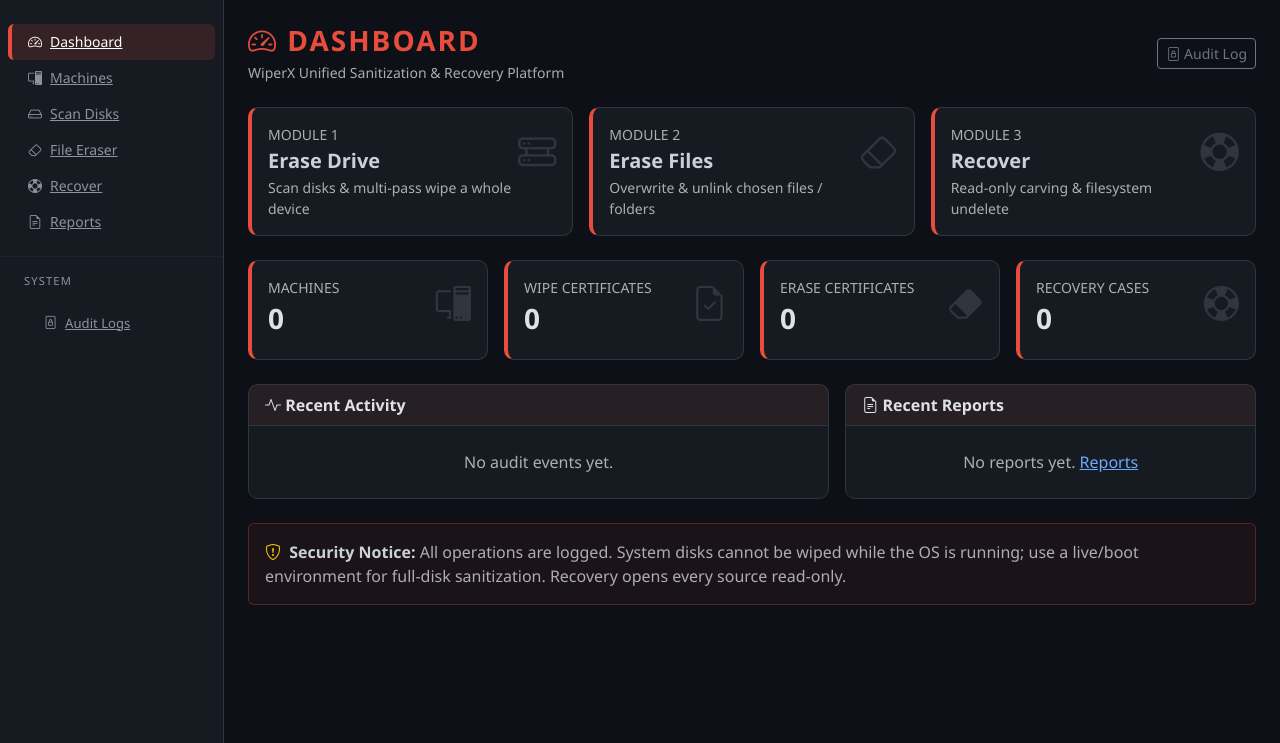
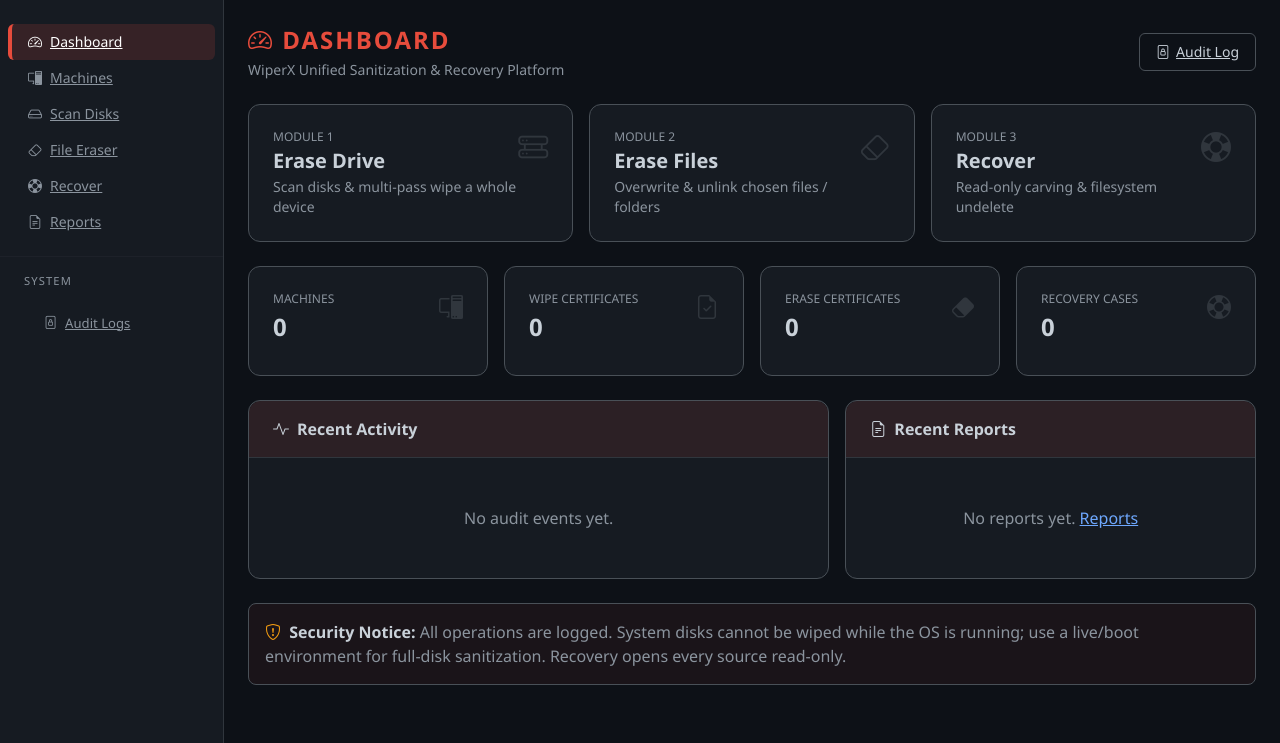
Before and after one commit to harishvidyarthcsecs/WiperX, a Flask app: page / in a window 1280 px wide. Shown: the part 68-811 px from the top of the page. Run offline with Flask 3, Linux system fonts and the light colour scheme; a user stored in the database is signed in; some libraries are stand-ins or nearby versions.

Commit message:
feat(web): Tailwind component macro library + dashboard page pass (Part B, slice 3)
Third slice of Part B.

- web/templates/_components/ui.html: hand-built macro set - card, stat_card,
  badge, btn, field, table_wrap, log_console, progress - all Tailwind
  utilities only, matching the design tokens from web/static/src/input.css.
  Patterns adapted by hand (dashboard-card / stat-tile / data-table shapes
  common to console UIs), no code copied from any source.
- web/templates/dashboard/index.html: first "Page pass" conversion - action
  cards, the 4-stat row, and the two recent-activity/reports tables now go
  through card()/stat_card()/badge()/table_wrap() instead of Bootstrap
  card/row/col-md/badge classes. Context variables unchanged
  (machine_count, report_counts.*, case_count, recent_events[], recent_reports[])
  - no view-code touched.
- web/static/css/app.css: rebuilt for the new component classes.

Verified: pytest 156 passed (1 pre-existing recovery flake, unrelated).
Logged in via curl, rendered the dashboard, screenshotted with headless
Chrome - action cards, stat tiles with hover-lift, and both tables render
correctly with working badges/links; visually consistent with the
pre-conversion screenshot from the previous slice.

Still open: the remaining ~11 templates (machines, disks, wipe, eraser,
recovery, reports, errors) have not been converted - each needs the same
build+test+screenshot cycle as this one. This is real, ongoing "Page pass"
work, not a quick remainder.

Co-Authored-By: Claude Sonnet 5 <noreply@anthropic.com>
Claude-Session: https://claude.ai/code/session_01Ay1oDUAfQtqfH8dq6p4sHe

```diff
--- /dev/null
+++ b/web/templates/_components/ui.html
@@ -0,0 +1,108 @@
+{#
+  ui.html - hand-built Tailwind component set for the Part B page pass.
+  Patterns adapted by hand (no copied code) from common dashboard/console UI
+  layouts in the style of 21st.dev component galleries.
+
+  Usage:
+    {% from "_components/ui.html" import card, stat_card, badge, btn, field,
+       table_wrap, log_console, progress %}
+
+    {% call card(title="New Recovery", icon="search") %}
+      ...form/content...
+    {% endcall %}
+
+  These rely only on the Tailwind utility classes generated from
+  web/static/src/input.css (no preflight - see that file's header comment),
+  so they're safe to mix into a still-partly-Bootstrap page.
+#}
+
+{% macro card(title=None, icon=None, extra_class='') %}
+<div class="rounded-xl border border-wx-border bg-wx-card {{ extra_class }}">
+  {% if title %}
+  <div class="flex items-center justify-between gap-2 rounded-t-xl border-b border-wx-border bg-wx-red/10 px-4 py-3">
+    <strong class="flex items-center gap-2 text-wx-text">
+      {% if icon %}<i class="bi bi-{{ icon }}"></i>{% endif %} {{ title }}
+    </strong>
+  </div>
+  {% endif %}
+  <div class="p-4">
+    {{ caller() }}
+  </div>
+</div>
+{% endmacro %}
+
+{% macro stat_card(label, value, icon=None, href=None) %}
+{% set inner %}
+<div class="flex items-start justify-between">
+  <div>
+    <p class="mb-1 text-xs text-wx-muted">{{ label }}</p>
+    <h3 class="text-2xl font-bold text-wx-text">{{ value }}</h3>
+  </div>
+  {% if icon %}<i class="bi bi-{{ icon }} text-2xl text-wx-border"></i>{% endif %}
+</div>
+{% endset %}
+{% if href %}
+<a href="{{ href }}" class="block rounded-xl border-l-4 border-l-wx-red border border-wx-border
+                             bg-wx-card p-4 no-underline transition-transform hover:-translate-y-0.5">
+  {{ inner }}
+</a>
+{% else %}
+<div class="rounded-xl border-l-4 border-l-wx-red border border-wx-border bg-wx-card p-4">
+  {{ inner }}
+</div>
+{% endif %}
+{% endmacro %}
+
+{% macro badge(text, variant='default') %}
+<span class="inline-flex items-center rounded px-2 py-0.5 text-xs font-medium
+             {% if variant == 'success' %}bg-wx-success/15 text-wx-success
+             {% elif variant == 'danger' %}bg-wx-red/15 text-wx-red
+             {% elif variant == 'warning' %}bg-wx-warning/15 text-wx-warning
+             {% else %}bg-white/10 text-wx-muted{% endif %}">{{ text }}</span>
+{% endmacro %}
+
+{% macro btn(label, icon=None, variant='primary', href=None, type='button', name=None, extra_class='') %}
+{% set base_cls = "inline-flex items-center gap-1.5 rounded-md px-3 py-2 text-sm font-medium transition-colors " %}
+{% if variant == 'primary' %}{% set cls = base_cls ~ "bg-wx-red text-white hover:bg-[#c0392b]" %}
+{% elif variant == 'outline-danger' %}{% set cls = base_cls ~ "border border-wx-red text-wx-red hover:bg-wx-red hover:text-white" %}
+{% else %}{% set cls = base_cls ~ "border border-wx-border text-wx-text hover:bg-white/5" %}
+{% endif %}
+{% if href %}
+<a href="{{ href }}" class="{{ cls }} {{ extra_class }}">{% if icon %}<i class="bi bi-{{ icon }}"></i>{% endif %} {{ label }}</a>
+{% else %}
+<button type="{{ type }}" {% if name %}name="{{ name }}"{% endif %} class="{{ cls }} {{ extra_class }}">
+  {% if icon %}<i class="bi bi-{{ icon }}"></i>{% endif %} {{ label }}
+</button>
+{% endif %}
+{% endmacro %}
+
+{% macro field(label, name, type='text', value='', placeholder='', help=None, required=False) %}
+<div class="mb-3">
+  <label class="mb-1 block text-sm text-wx-muted">{{ label }}</label>
+  <input type="{{ type }}" name="{{ name }}" value="{{ value }}" placeholder="{{ placeholder }}"
+         {% if required %}required{% endif %}
+         class="w-full rounded-md border border-wx-border bg-wx-dark px-3 py-2 text-wx-text
+                focus:outline-none focus:border-wx-red focus:ring focus:ring-wx-red-dim">
+  {% if help %}<small class="mt-1 block text-xs text-wx-muted">{{ help }}</small>{% endif %}
+</div>
+{% endmacro %}
+
+{% macro table_wrap() %}
+<div class="overflow-x-auto">
+  <table class="w-full min-w-full divide-y divide-wx-border text-sm">
+    {{ caller() }}
+  </table>
+</div>
+{% endmacro %}
+
+{% macro log_console(id='wx-log-console') %}
+<div id="{{ id }}"
+     class="h-96 overflow-y-auto rounded-lg border border-wx-border bg-wx-dark p-3 font-mono text-[0.82rem]"></div>
+{% endmacro %}
+
+{% macro progress(id='wx-progress', indeterminate=False) %}
+<div class="h-2 w-full overflow-hidden rounded-full bg-wx-border" role="progressbar" aria-valuemin="0" aria-valuemax="100">
+  <div id="{{ id }}"
+       class="h-full bg-wx-red transition-all duration-300 {% if indeterminate %}w-1/3 animate-pulse{% else %}w-0{% endif %}"></div>
+</div>
+{% endmacro %}
--- a/web/templates/dashboard/index.html
+++ b/web/templates/dashboard/index.html
@@ -1,167 +1,132 @@
 {% extends "base.html" %}
+{% from "_components/ui.html" import card, stat_card, badge, btn, table_wrap %}
 {% block title %}Dashboard{% endblock %}
 
 {% block content %}
-<div class="d-flex justify-content-between align-items-center mb-4">
+<div class="mb-6 flex items-center justify-between">
     <div>
-        <h3 class="mb-1" style="color:#e74c3c; font-weight:700; letter-spacing:2px">
+        <h3 class="mb-1 text-2xl font-bold tracking-[2px] text-wx-red">
             <i class="bi bi-speedometer2"></i> DASHBOARD
         </h3>
-        <p class="text-muted mb-0 small">WiperX Unified Sanitization &amp; Recovery Platform</p>
+        <p class="mb-0 text-sm text-wx-muted">WiperX Unified Sanitization &amp; Recovery Platform</p>
     </div>
-    <div>
-        <a href="{{ url_for('dashboard.audit') }}" class="btn btn-outline-secondary btn-sm">
-            <i class="bi bi-file-lock"></i> Audit Log
-        </a>
-    </div>
+    {{ btn("Audit Log", icon="file-lock", variant="outline", href=url_for('dashboard.audit')) }}
 </div>
 
 <!-- Action cards -->
-<div class="row g-3 mb-4">
-    <div class="col-md-4">
-        <a href="{{ url_for('disks.scan_local') }}" class="text-decoration-none">
-            <div class="card stat-card h-100">
-                <div class="card-body d-flex justify-content-between align-items-start">
+<div class="mb-6 grid grid-cols-1 gap-3 md:grid-cols-3">
+    <a href="{{ url_for('disks.scan_local') }}"
+       class="block rounded-xl border-l-4 border-l-wx-red border border-wx-border bg-wx-card p-4
+              no-underline transition-transform hover:-translate-y-0.5">
+        <div class="flex items-start justify-between">
             <div>
-                        <p class="text-muted small mb-1">MODULE 1</p>
-                        <h5 class="fw-bold mb-1" style="color:var(--wx-text)">Erase Drive</h5>
-                        <p class="text-muted small mb-0">Scan disks &amp; multi-pass wipe a whole device</p>
+                <p class="mb-1 text-xs text-wx-muted">MODULE 1</p>
+                <h5 class="mb-1 font-bold text-wx-text">Erase Drive</h5>
+                <p class="mb-0 text-sm text-wx-muted">Scan disks &amp; multi-pass wipe a whole device</p>
             </div>
-                    <i class="bi bi-hdd-rack" style="font-size:2.4rem; color:#30363d"></i>
+            <i class="bi bi-hdd-rack text-3xl text-wx-border"></i>
         </div>
+    </a>
+    <a href="{{ url_for('eraser.index') }}"
+       class="block rounded-xl border-l-4 border-l-wx-red border border-wx-border bg-wx-card p-4
+              no-underline transition-transform hover:-translate-y-0.5">
+        <div class="flex items-start justify-between">
+            <div>
+                <p class="mb-1 text-xs text-wx-muted">MODULE 2</p>
+                <h5 class="mb-1 font-bold text-wx-text">Erase Files</h5>
+                <p class="mb-0 text-sm text-wx-muted">Overwrite &amp; unlink chosen files / folders</p>
+            </div>
+            <i class="bi bi-eraser text-3xl text-wx-border"></i>
+        </div>
+    </a>
+    <a href="{{ url_for('recovery.index') }}"
+       class="block rounded-xl border-l-4 border-l-wx-red border border-wx-border bg-wx-card p-4
+              no-underline transition-transform hover:-translate-y-0.5">
+        <div class="flex items-start justify-between">
+            <div>
+                <p class="mb-1 text-xs text-wx-muted">MODULE 3</p>
+                <h5 class="mb-1 font-bold text-wx-text">Recover</h5>
+                <p class="mb-0 text-sm text-wx-muted">Read-only carving &amp; filesystem undelete</p>
+            </div>
+            <i class="bi bi-life-preserver text-3xl text-wx-border"></i>
         </div>
     </a>
 </div>
-    <div class="col-md-4">
-        <a href="{{ url_for('eraser.index') }}" class="text-decoration-none">
-            <div class="card stat-card h-100">
-                <div class="card-body d-flex justify-content-between align-items-start">
-                    <div>
-                        <p class="text-muted small mb-1">MODULE 2</p>
-                        <h5 class="fw-bold mb-1" style="color:var(--wx-text)">Erase Files</h5>
-                        <p class="text-muted small mb-0">Overwrite &amp; unlink chosen files / folders</p>
-                    </div>
-                    <i class="bi bi-eraser" style="font-size:2.4rem; color:#30363d"></i>
-                </div>
-            </div>
-        </a>
-    </div>
-    <div class="col-md-4">
-        <a href="{{ url_for('recovery.index') }}" class="text-decoration-none">
-            <div class="card stat-card h-100">
-                <div class="card-body d-flex justify-content-between align-items-start">
-                    <div>
-                        <p class="text-muted small mb-1">MODULE 3</p>
-                        <h5 class="fw-bold mb-1" style="color:var(--wx-text)">Recover</h5>
-                        <p class="text-muted small mb-0">Read-only carving &amp; filesystem undelete</p>
-                    </div>
-                    <i class="bi bi-life-preserver" style="font-size:2.4rem; color:#30363d"></i>
-                </div>
-            </div>
-        </a>
-    </div>
-</div>
 
-<!-- Stats Row -->
-<div class="row g-3 mb-4">
-    <div class="col-md-3">
-        <div class="card stat-card h-100"><div class="card-body">
-            <div class="d-flex justify-content-between">
-                <div><p class="text-muted small mb-1">MACHINES</p><h3 class="fw-bold">{{ machine_count }}</h3></div>
-                <i class="bi bi-pc-display" style="font-size:2.2rem; color:#30363d"></i>
-            </div>
-        </div></div>
-    </div>
-    <div class="col-md-3">
-        <div class="card stat-card h-100"><div class="card-body">
-            <div class="d-flex justify-content-between">
-                <div><p class="text-muted small mb-1">WIPE CERTIFICATES</p><h3 class="fw-bold">{{ report_counts.wipe }}</h3></div>
-                <i class="bi bi-file-earmark-check" style="font-size:2.2rem; color:#30363d"></i>
-            </div>
-        </div></div>
-    </div>
-    <div class="col-md-3">
-        <div class="card stat-card h-100"><div class="card-body">
-            <div class="d-flex justify-content-between">
-                <div><p class="text-muted small mb-1">ERASE CERTIFICATES</p><h3 class="fw-bold">{{ report_counts.erase + report_counts.freespace }}</h3></div>
-                <i class="bi bi-eraser-fill" style="font-size:2.2rem; color:#30363d"></i>
-            </div>
-        </div></div>
-    </div>
-    <div class="col-md-3">
-        <div class="card stat-card h-100"><div class="card-body">
-            <div class="d-flex justify-content-between">
-                <div><p class="text-muted small mb-1">RECOVERY CASES</p><h3 class="fw-bold">{{ case_count }}</h3></div>
-                <i class="bi bi-life-preserver" style="font-size:2.2rem; color:#30363d"></i>
-            </div>
-        </div></div>
-    </div>
+<!-- Stats row -->
+<div class="mb-6 grid grid-cols-1 gap-3 sm:grid-cols-2 lg:grid-cols-4">
+    {{ stat_card("MACHINES", machine_count, icon="pc-display") }}
+    {{ stat_card("WIPE CERTIFICATES", report_counts.wipe, icon="file-earmark-check") }}
+    {{ stat_card("ERASE CERTIFICATES", report_counts.erase + report_counts.freespace, icon="eraser-fill") }}
+    {{ stat_card("RECOVERY CASES", case_count, icon="life-preserver") }}
 </div>
 
 <!-- Recent activity + recent reports -->
-<div class="row g-3">
-    <div class="col-md-7">
-        <div class="card h-100">
-            <div class="card-header"><strong><i class="bi bi-activity"></i> Recent Activity</strong></div>
-            <div class="card-body p-0">
+<div class="grid grid-cols-1 gap-3 lg:grid-cols-12">
+    <div class="lg:col-span-7">
+        {% call card(title="Recent Activity", icon="activity") %}
             {% if recent_events %}
-                <table class="table table-hover table-sm mb-0">
-                    <thead><tr><th>Time (UTC)</th><th>Event</th><th>User</th></tr></thead>
-                    <tbody>
+            {% call table_wrap() %}
+                <thead><tr class="text-left text-wx-muted">
+                    <th class="py-1 pr-3 font-normal">Time (UTC)</th>
+                    <th class="py-1 pr-3 font-normal">Event</th>
+                    <th class="py-1 font-normal">User</th>
+                </tr></thead>
+                <tbody class="divide-y divide-wx-border">
                     {% for e in recent_events %}
-                        <tr>
-                            <td class="small text-muted">{{ e.timestamp }}</td>
-                            <td><code>{{ e.event }}</code></td>
-                            <td class="small">{{ e.user }}</td>
+                    <tr class="hover:bg-white/5">
+                        <td class="py-1.5 pr-3 text-xs text-wx-muted">{{ e.timestamp }}</td>
+                        <td class="py-1.5 pr-3"><code>{{ e.event }}</code></td>
+                        <td class="py-1.5 text-xs">{{ e.user }}</td>
                     </tr>
                     {% endfor %}
                 </tbody>
-                </table>
+            {% endcall %}
             {% else %}
-                <div class="text-center text-muted py-4">No audit events yet.</div>
+            <div class="py-4 text-center text-wx-muted">No audit events yet.</div>
             {% endif %}
+        {% endcall %}
     </div>
-        </div>
-    </div>
-    <div class="col-md-5">
-        <div class="card h-100">
-            <div class="card-header"><strong><i class="bi bi-file-earmark-text"></i> Recent Reports</strong></div>
-            <div class="card-body p-0">
+    <div class="lg:col-span-5">
+        {% call card(title="Recent Reports", icon="file-earmark-text") %}
             {% if recent_reports %}
-                <table class="table table-hover table-sm mb-0">
-                    <thead><tr><th>Name</th><th>Kind</th><th>Signature</th></tr></thead>
-                    <tbody>
+            {% call table_wrap() %}
+                <thead><tr class="text-left text-wx-muted">
+                    <th class="py-1 pr-3 font-normal">Name</th>
+                    <th class="py-1 pr-3 font-normal">Kind</th>
+                    <th class="py-1 font-normal">Signature</th>
+                </tr></thead>
+                <tbody class="divide-y divide-wx-border">
                     {% for r in recent_reports %}
-                        <tr>
-                            <td><a href="{{ r.url }}" class="text-decoration-none"><code>{{ r.name }}</code></a></td>
-                            <td class="small text-muted">{{ r.kind }}</td>
-                            <td>
+                    <tr class="hover:bg-white/5">
+                        <td class="py-1.5 pr-3"><a href="{{ r.url }}" class="no-underline"><code>{{ r.name }}</code></a></td>
+                        <td class="py-1.5 pr-3 text-xs text-wx-muted">{{ r.kind }}</td>
+                        <td class="py-1.5">
                             {% if r.valid and r.trusted %}
-                                    <span class="badge bg-success">verified</span>
+                                {{ badge("verified", "success") }}
                             {% elif r.valid %}
-                                    <span class="badge" style="background:#f39c12">untrusted key</span>
+                                {{ badge("untrusted key", "warning") }}
                             {% else %}
-                                    <span class="badge bg-danger">unsigned</span>
+                                {{ badge("unsigned", "danger") }}
                             {% endif %}
                         </td>
                     </tr>
                     {% endfor %}
                 </tbody>
-                </table>
+            {% endcall %}
             {% else %}
-                <div class="text-center text-muted py-4">
+            <div class="py-4 text-center text-wx-muted">
                 No reports yet. <a href="{{ url_for('reports.index') }}">Reports</a>
             </div>
             {% endif %}
-            </div>
-        </div>
+        {% endcall %}
     </div>
 </div>
 
-<div class="mt-4 p-3 rounded" style="background: rgba(231,76,60,0.06); border: 1px solid rgba(231,76,60,0.3)">
-    <i class="bi bi-shield-exclamation text-warning"></i>
-    <strong class="ms-1">Security Notice:</strong>
-    <span class="text-muted">All operations are logged. System disks cannot be wiped while the OS is running;
+<div class="mt-4 rounded-lg border border-wx-red/30 bg-wx-red/[0.06] p-3">
+    <i class="bi bi-shield-exclamation text-wx-warning"></i>
+    <strong class="ml-1">Security Notice:</strong>
+    <span class="text-wx-muted">All operations are logged. System disks cannot be wiped while the OS is running;
     use a live/boot environment for full-disk sanitization. Recovery opens every source read-only.</span>
 </div>
 {% endblock %}
```
Also changed, not shown: web/static/css/app.css. Lines whose indentation alone changed are shown as unchanged.
